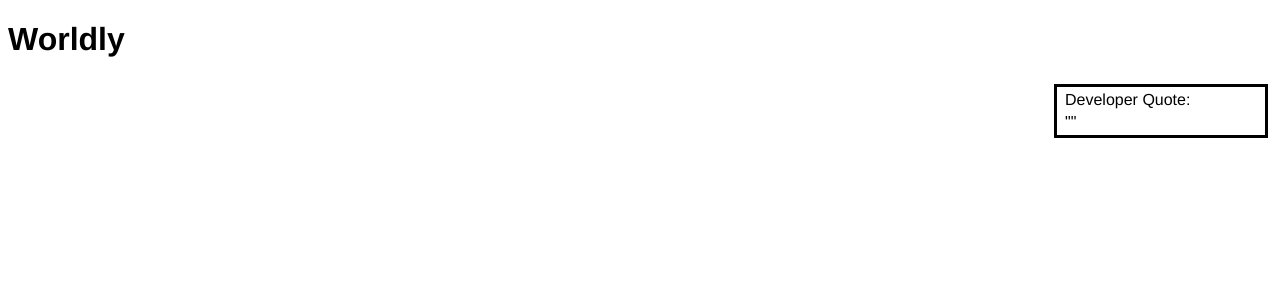
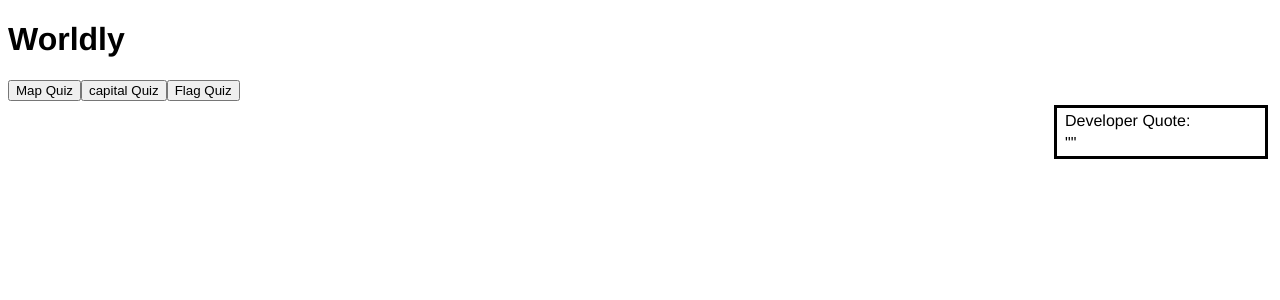
Before and after one commit to GSoutter/js_worldly, a Vue app in the folder client/: page / in a window 1280 px wide. Shown: the top 300 px of the page. Built offline with nearby package versions, Linux system fonts and the light colour scheme; no server answers.

Commit message:
Adds nav buttons

```diff
--- a/client/src/App.vue
+++ b/client/src/App.vue
@@ -1,6 +1,11 @@
 <template lang="html">
   <div class="app">
     <h1>Worldly</h1>
+    <div class="navbar">
+      <button type="button" v-on:click="selectMapQuiz">Map Quiz</button>
+      <button type="button" v-on:click="selectCapitalQuiz">capital Quiz</button>
+      <button type="button" v-on:click="selectFlagQuiz">Flag Quiz</button>
+    </div>
     <developer-quote></developer-quote>
   </div>
 </template>
@@ -15,7 +20,8 @@ export default {
   name: 'App',
   data(){
     return {
-      countries: []
+      countries: [],
+      selectedElement: ""
     }
   },
   mounted(){
@@ -23,7 +29,22 @@ export default {
     .then(result => result.json())
     .then(countries => this.countries = countries)
   },
+  methods: {
+    selectMapQuiz(){
+      this.selectedElement = "mapQuiz";
+      return this.selectedElement
+      console.log(this.selectedElement);
+    },
+    selectCapitalQuiz(){
+      this.selectedElement = "calitalQuiz";
+      return this.selectedElement
+    },
+    selectFlagQuiz(){
+      this.selectedElement = "flagQuiz";
+      return this.selectedElement
+    }
 
+  },
   components: {
     'developer-quote': DeveloperQuote,
   }
```
